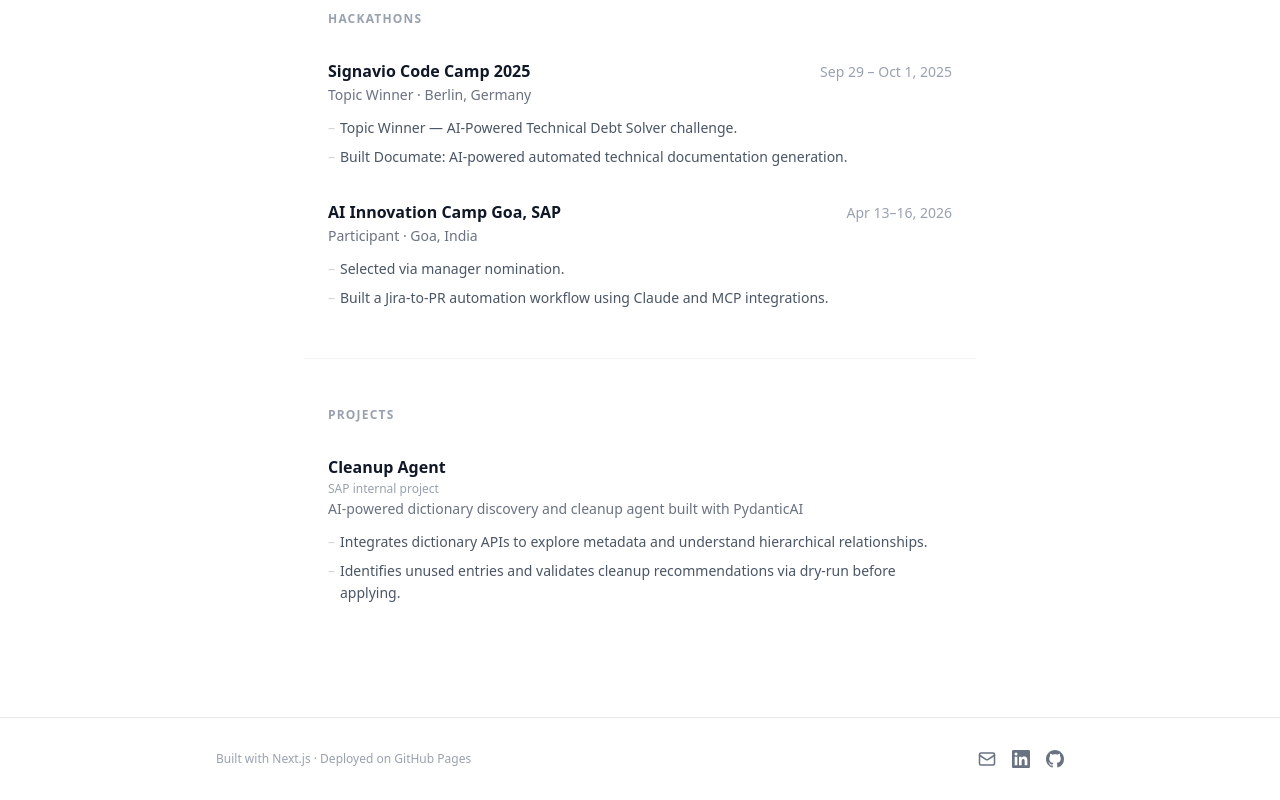
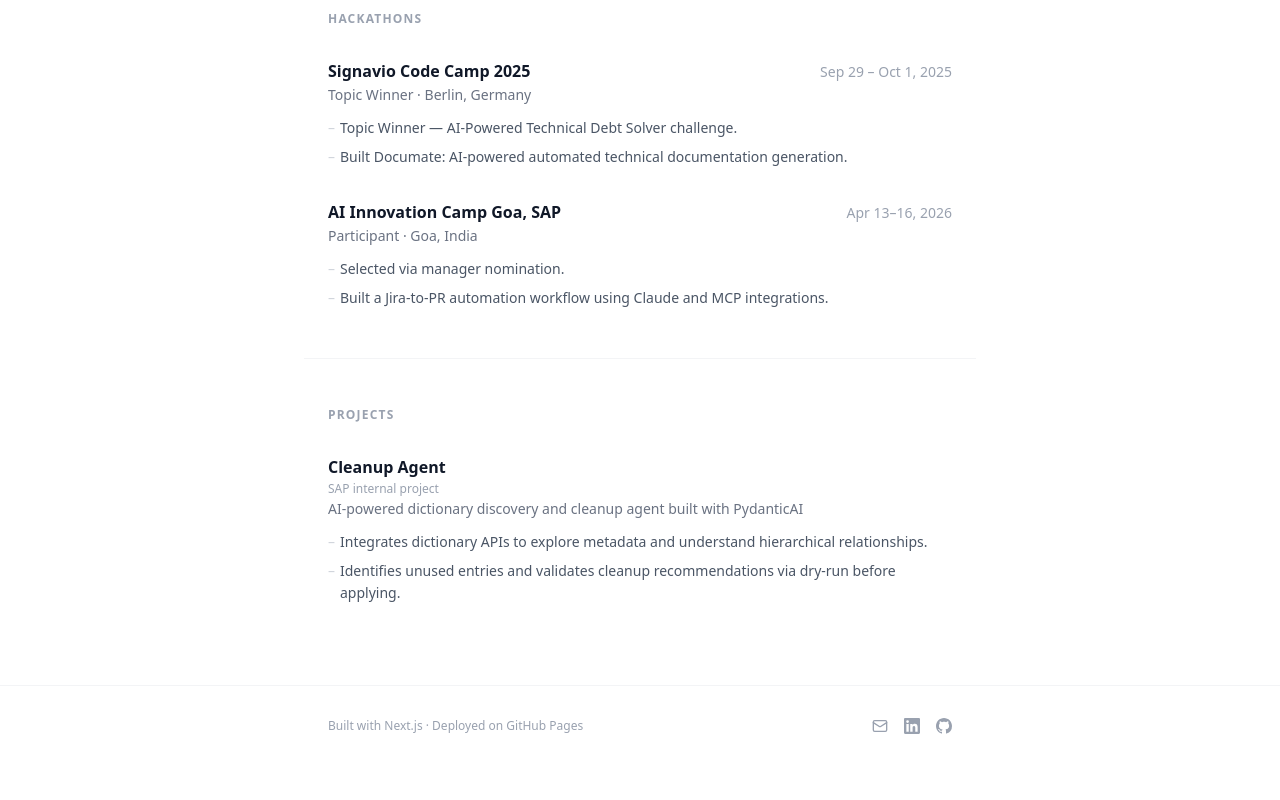
Before and after one commit to k-manisha/k-manisha.github.io, a Next.js app: page / in a window 1280 px wide. Shown: the part 1824-2624 px from the top of the page. After the commit the page ends 2590 px from the top, so only its background shows below. Built offline with nearby package versions, Linux system fonts and the light colour scheme.

Commit message:
fix styles

```diff
--- a/components/Footer.tsx
+++ b/components/Footer.tsx
@@ -4,34 +4,21 @@
 
 export default function Footer() {
   return (
-    <footer className="border-t border-gray-200 dark:border-gray-800 mt-16">
-      <div className="max-w-4xl mx-auto px-6 py-8 flex flex-wrap items-center justify-between gap-4">
+    <footer className="border-t border-gray-100 dark:border-gray-800/60 mt-8">
+      <div className="max-w-2xl mx-auto px-6 py-8 flex flex-wrap items-center justify-between gap-4">
         <p className="text-xs text-gray-400 dark:text-gray-500">{footer.credit}</p>
         <div className="flex items-center gap-4">
-          <a
-            href={`mailto:${footer.email}`}
-            className="text-gray-500 hover:text-indigo-600 dark:hover:text-indigo-400 transition-colors"
-            aria-label="Email"
-          >
-            <Mail size={18} />
+          <a href={`mailto:${footer.email}`}
+            className="text-gray-400 hover:text-gray-900 dark:hover:text-white transition-colors" aria-label="Email">
+            <Mail size={16} />
           </a>
-          <a
-            href={footer.linkedin}
-            target="_blank"
-            rel="noopener noreferrer"
-            className="text-gray-500 hover:text-indigo-600 dark:hover:text-indigo-400 transition-colors"
-            aria-label="LinkedIn"
-          >
-            <LinkedInIcon size={18} />
+          <a href={footer.linkedin} target="_blank" rel="noopener noreferrer"
+            className="text-gray-400 hover:text-gray-900 dark:hover:text-white transition-colors" aria-label="LinkedIn">
+            <LinkedInIcon size={16} />
           </a>
-          <a
-            href={footer.github}
-            target="_blank"
-            rel="noopener noreferrer"
-            className="text-gray-500 hover:text-indigo-600 dark:hover:text-indigo-400 transition-colors"
-            aria-label="GitHub"
-          >
-            <GitHubIcon size={18} />
+          <a href={footer.github} target="_blank" rel="noopener noreferrer"
+            className="text-gray-400 hover:text-gray-900 dark:hover:text-white transition-colors" aria-label="GitHub">
+            <GitHubIcon size={16} />
           </a>
         </div>
       </div>
--- a/components/Navbar.tsx
+++ b/components/Navbar.tsx
@@ -20,7 +20,7 @@
 
   return (
     <nav className="sticky top-0 z-50 w-full border-b border-gray-100 dark:border-gray-800/60 bg-white/90 dark:bg-[#0a0a0a]/90 backdrop-blur-sm">
-      <div className="max-w-4xl mx-auto px-6 py-4 flex items-center justify-between">
+      <div className="max-w-2xl mx-auto px-6 py-4 flex items-center justify-between">
         <span className="text-sm font-semibold text-gray-900 dark:text-white">MK</span>
 
         {/* Desktop nav */}
@@ -69,7 +69,7 @@
       {/* Mobile dropdown */}
       {menuOpen && (
         <div className="sm:hidden border-t border-gray-100 dark:border-gray-800/60 bg-white/95 dark:bg-[#0a0a0a]/95">
-          <div className="max-w-4xl mx-auto px-6 py-3 flex flex-col gap-3">
+          <div className="max-w-2xl mx-auto px-6 py-3 flex flex-col gap-3">
             {navLinks.map((link) => (
               <a
                 key={link.href}
```
